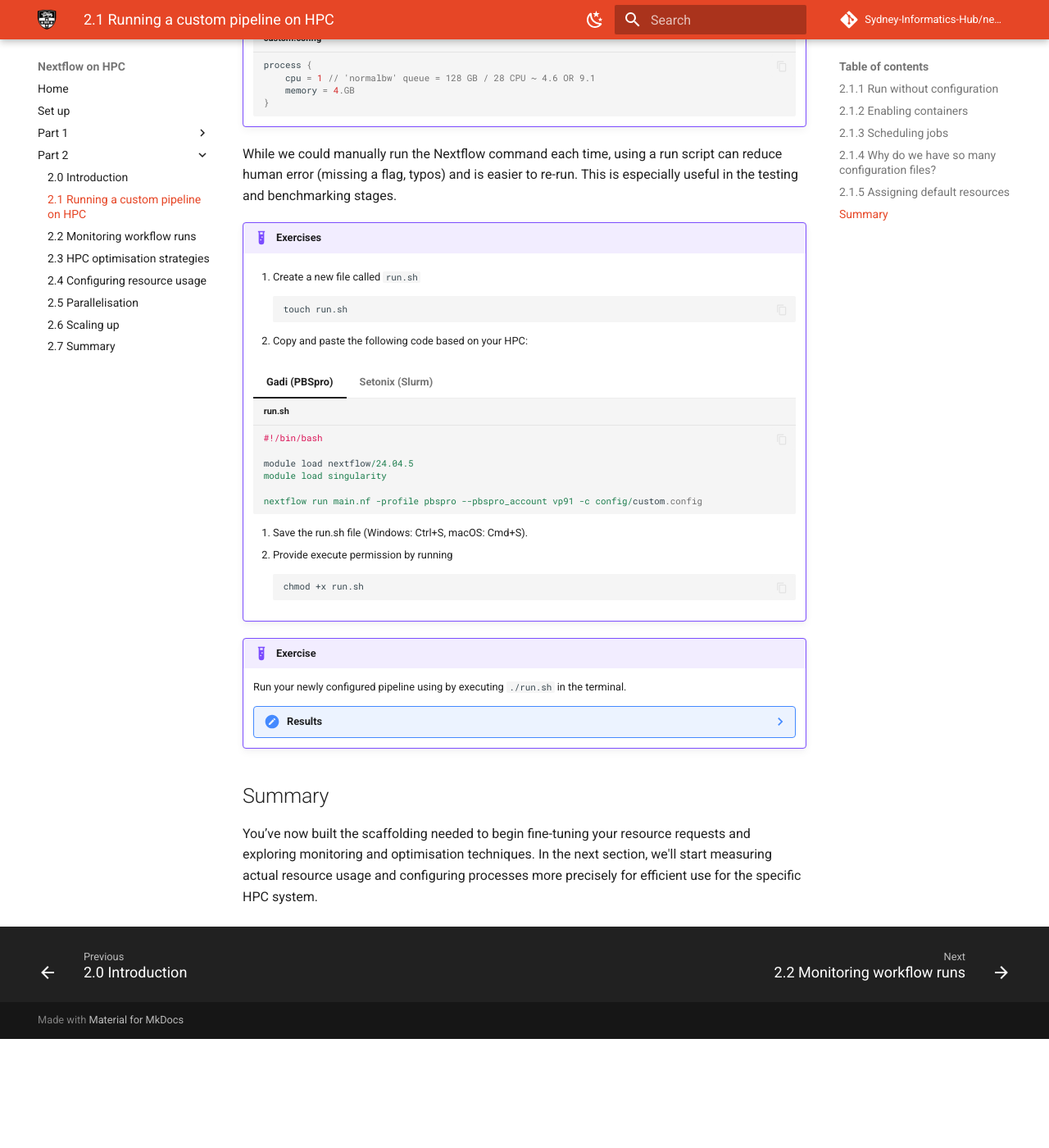
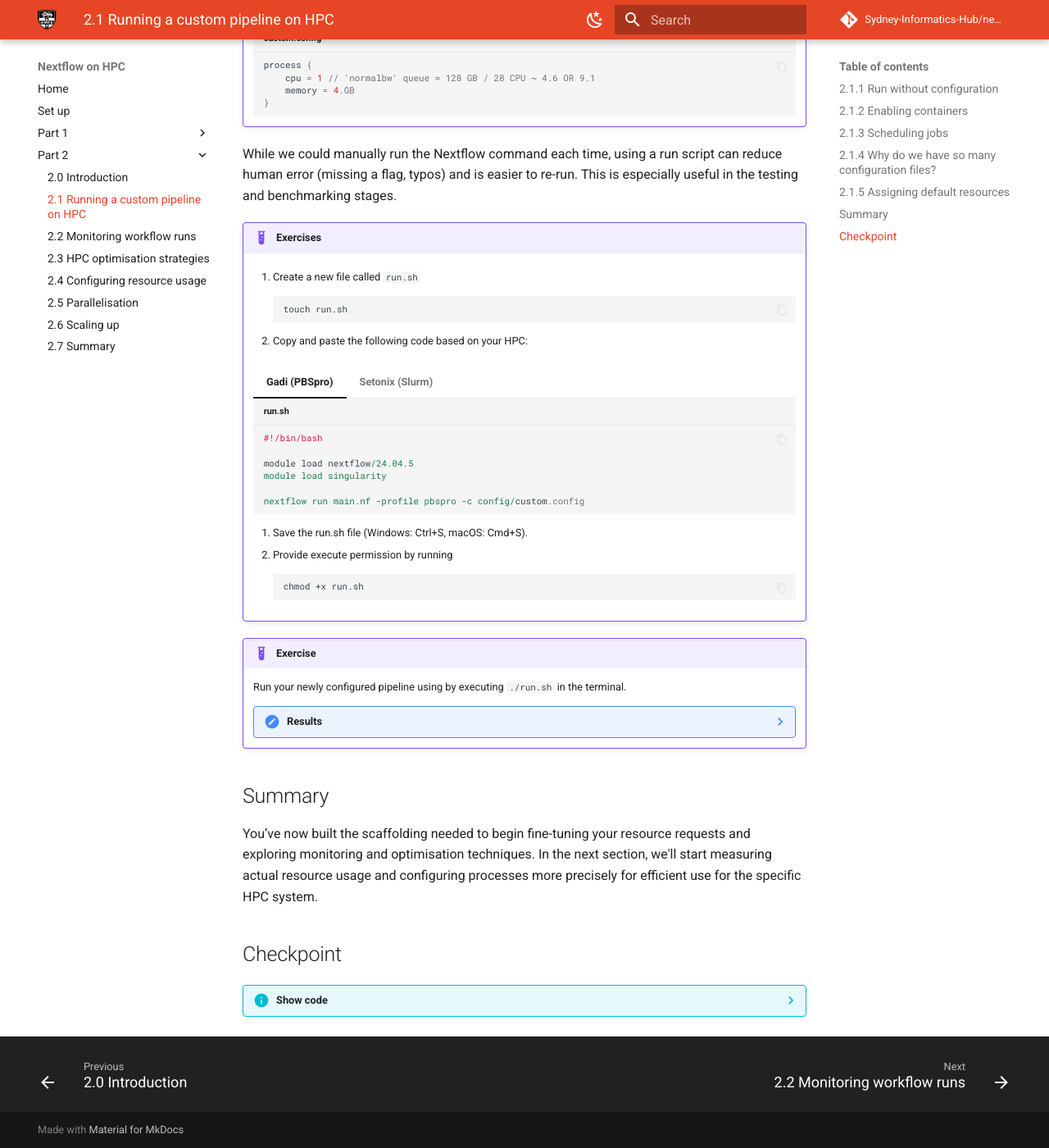
Before and after one commit to Sydney-Informatics-Hub/nextflow-hpc-workshop, an MkDocs documentation site: the page built from docs/part2/21_firstrun.md, in a window 1280 px wide and 1400 px high, scrolled down 7788 px. Shown: the whole window at 82% size. Built offline with MkDocs 1.6.1 and Material for MkDocs 9.7.7, drawn with Linux system fonts in a browser that asks for light colours; comment, search, counter and statistics services are not loaded; before the commit the page ends 9055 px from its top, so only the background shows below that; part of the change alters nothing that is shown.

Commit message:
2.1 add end of lesson code changes

````diff
--- a/docs/part2/21_firstrun.md
+++ b/docs/part2/21_firstrun.md
@@ -609,7 +609,7 @@ While we could manually run the Nextflow command each time, using a run script c
         module load nextflow/24.04.5
         module load singularity
 
-        nextflow run main.nf -profile pbspro --pbspro_account vp91 -c config/custom.config
+        nextflow run main.nf -profile pbspro -c config/custom.config
         ```
 
     === "Setonix (Slurm)"
@@ -620,7 +620,7 @@ While we could manually run the Nextflow command each time, using a run script c
         module load nextflow/24.10.0
         module load singularity/4.1.0-slurm
 
-        nextflow run main.nf -profile slurm --slurm_account courses01 -c config/custom.config
+        nextflow run main.nf -profile slurm -c config/custom.config
         ```
 
     3. Save the run.sh file (Windows: Ctrl+S, macOS: Cmd+S).
@@ -637,7 +637,6 @@ While we could manually run the Nextflow command each time, using a run script c
 
         On both Gadi and Setonix, both runs should now be successful and
         executed on the respective scheduler.
-
 
         === "Gadi (PBSpro)"
 
@@ -686,3 +685,87 @@ While we could manually run the Nextflow command each time, using a run script c
 ## Summary
 
 You’ve now built the scaffolding needed to begin fine-tuning your resource requests and exploring monitoring and optimisation techniques. In the next section, we'll start measuring actual resource usage and configuring processes more precisely for efficient use for the specific HPC system.
+
+## Checkpoint
+
+??? info "Show code"
+
+    === "Gadi (PBSpro)"
+
+        ```groovy title="config/pbspro.config"
+        executor {
+            // For high-throughput jobs, these values should be higher
+            queueSize = 30
+            pollInterval = '5 sec'
+            queueStatInterval = '5 sec'
+        }
+
+        process {
+            // Load the globally installed singularity/4.1.0-slurm module before running any process
+            module = 'singularity/4.1.0-slurm'
+            // Run using the pbspro scheduler on the 'normalbw' queue
+            executor = 'slurm'
+            queue = 'work'
+            clusterOptions = "--account=${System.getenv('PAWSEY_PROJECT')}"
+            cache = 'lenient'
+            stageInMode = 'symlink'
+        }
+
+        singularity {
+            // Explicitly turns on container execution
+            enabled = true
+            // Automatically bind-mount working directory on scratch and common system paths
+            autoMounts = true
+            // Define location of stored container images
+            cacheDir = "/scratch/${System.getenv('PAWSEY_PROJECT')}/${System.getenv('USER')}/nextflow-on-hpc-materials/singularity"
+        }
+        ```
+
+        ```groovy title="run.sh"
+        #!/bin/bash
+
+        module load nextflow/24.04.5
+        module load singularity
+
+        nextflow run main.nf -profile pbspro -c config/custom.config
+        ```
+
+    === "Setonix (Slurm)"
+
+        ```groovy title="slurm.config"
+        executor {
+            // For high-throughput jobs, these values should be higher
+            queueSize = 30
+            pollInterval = '5 sec'
+            queueStatInterval = '5 sec'
+        }
+
+        process {
+            // Load the globally installed singularity/4.1.0-slurm module before running any process
+            module = 'singularity/4.1.0-slurm'
+            // Run using the pbspro scheduler on the 'normalbw' queue
+            executor = 'slurm'
+            queue = 'work'
+            clusterOptions = "--account=${System.getenv('PAWSEY_PROJECT')}"
+            cache = 'lenient'
+            stageInMode = 'symlink'
+        }
+
+        singularity {
+            // Explicitly turns on container execution
+            enabled = true
+            // Automatically bind-mount working directory on scratch and common system paths
+            autoMounts = true
+            // Define location of stored container images
+            cacheDir = "/scratch/${System.getenv('PAWSEY_PROJECT')}/${System.getenv('USER')}/nextflow-on-hpc-materials/singularity"
+        }
+        ```
+
+        ```groovy title="run.sh"
+        #!/bin/bash
+
+        module load nextflow/24.10.0
+        module load singularity/4.1.0-slurm
+
+        nextflow run main.nf -profile slurm -c config/custom.config
+        ```
````
